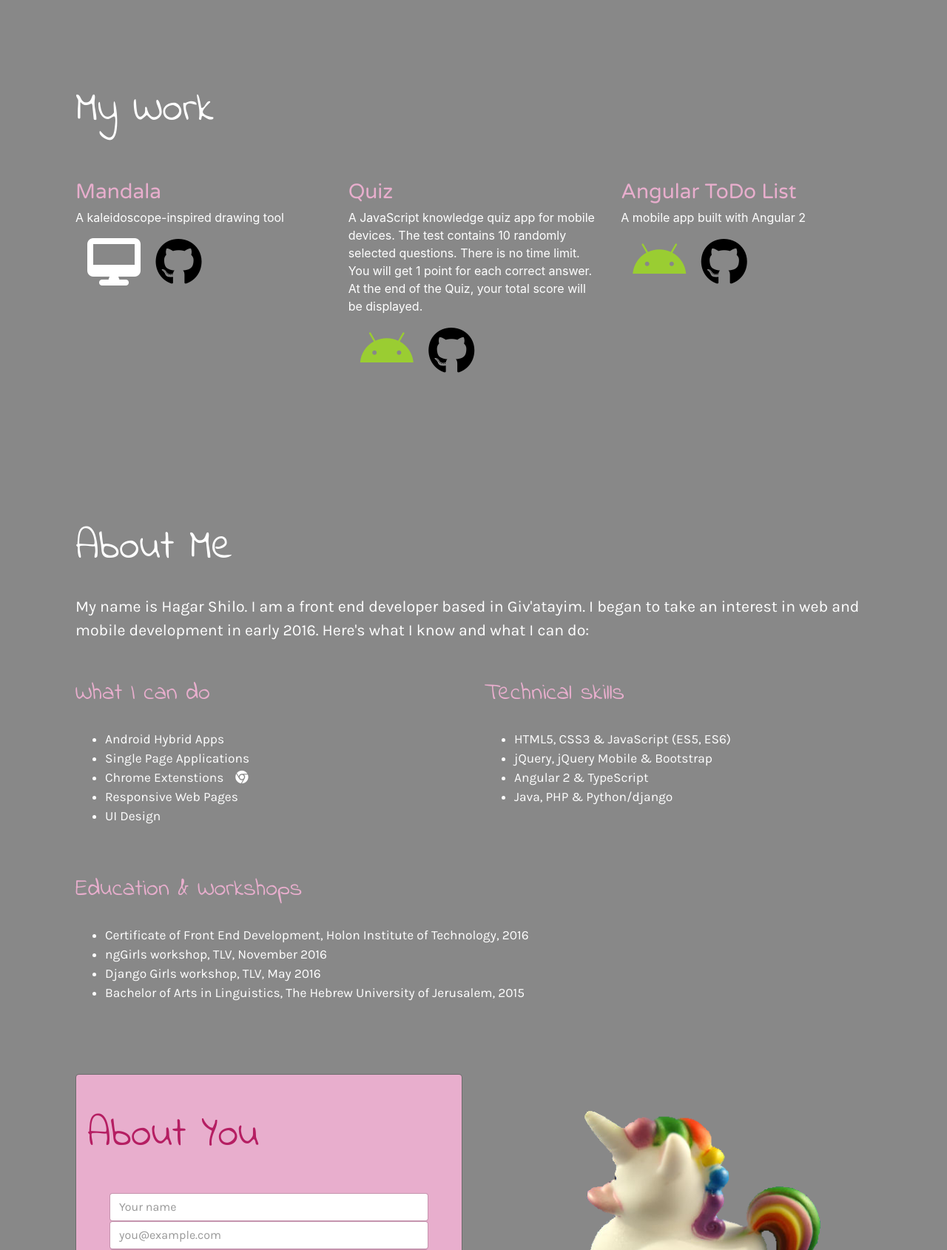
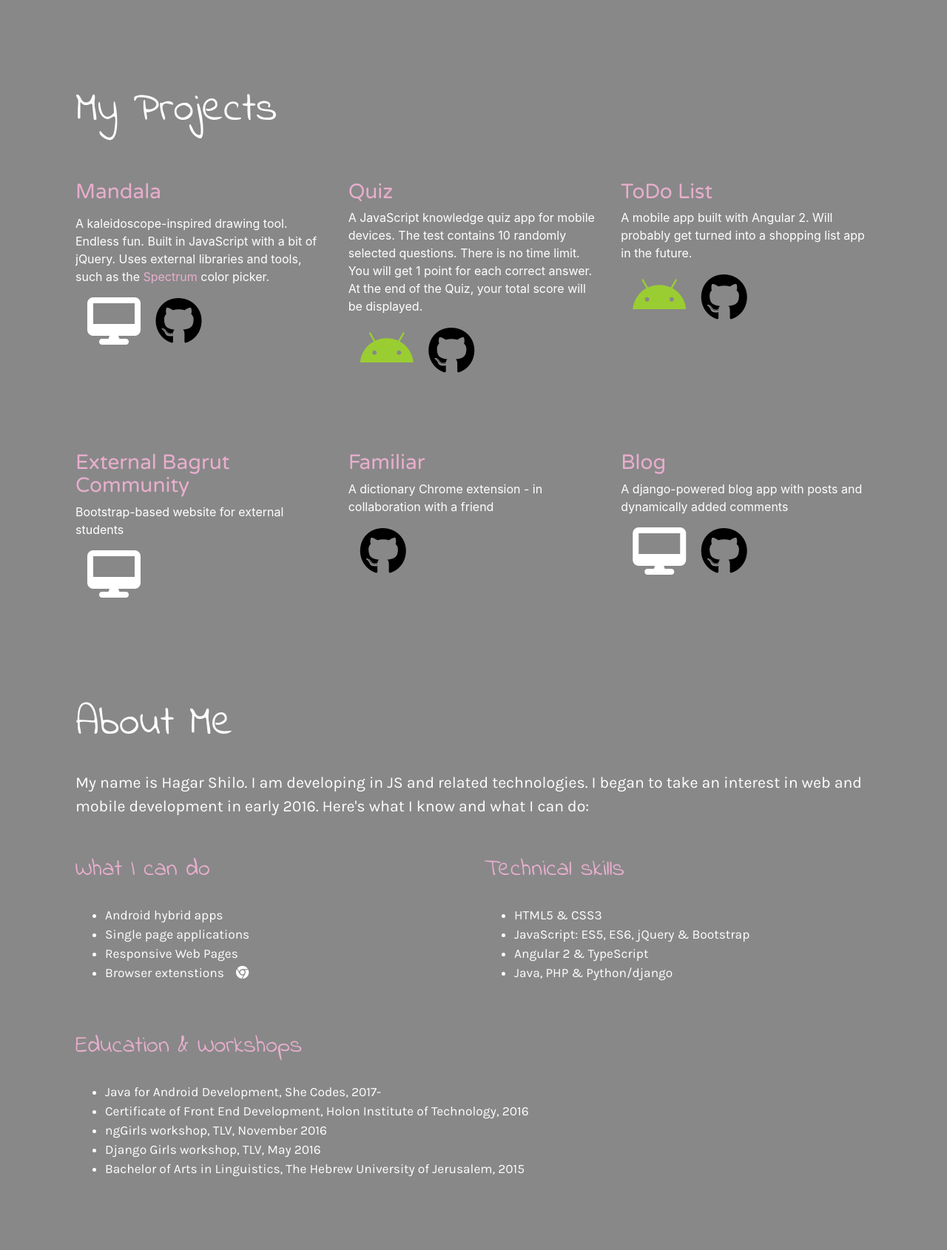
Before and after one commit to strayblues/portfolio, a PHP site: page / in a window 1280 px wide. Shown: the part 110-1800 px from the top of the page at 74% size. Run offline with PHP 8.4, Linux system fonts and the light colour scheme; some libraries are stand-ins or nearby versions; some web fonts are replaced.

Commit message:
Edit some paragraphs & add google analytics snippet

```diff
--- a/includes/aboutyou.php
+++ b/includes/aboutyou.php
@@ -4,6 +4,7 @@
       <div class="contact-form form-horizontal">
         <div class="modal-header">
           <h1 class="modal-light display-4">About You</h1>
+          <h1>NOT READY YETTT</h1>
 
           <div class="confirm"></div>
 
--- a/includes/education.php
+++ b/includes/education.php
@@ -1,7 +1,8 @@
-<div class="row row-about about">
+<div class="row row-about about fade-in-block">
   <div class="col-md-12">
     <h2>Education & Workshops</h2>
     <ul>
+      <li>Java for Android Development, She Codes, 2017-</li>
       <li>Certificate of Front End Development, Holon Institute of Technology, 2016</li>
       <li>ngGirls workshop, TLV, November 2016</li>
       <li>Django Girls workshop, TLV, May 2016</li>
--- a/includes/projects1.php
+++ b/includes/projects1.php
@@ -1,4 +1,4 @@
-<h1 class="display-4">My Work</h1>
+<h1 class="display-4">My Projects</h1>
 <div class="row row-projects">
   <div class="col-md-4">
     <div class="thumbnail thumbnail-mid">
@@ -6,7 +6,7 @@
         <h3>Mandala</h3>
         <p class="app-description-white">
           <?php
-            $p5=file_get_contents("paragraphs/mandala.txt");
+            $p5=file_get_contents("paragraphs/mandala.html");
             echo $p5;
           ?>
         </p>
@@ -29,7 +29,7 @@
         </p>
       </div>
       <div>
-        <a href=""><i class="fa fa-android fa-4x" aria-hidden="true"></i></a>
+        <a href="https://hagarsh.com/quiz"><i class="fa fa-android fa-4x" aria-hidden="true"></i></a>
         <a href="https://github.com/strayblues/android-js-quiz"><i class="fa fa-github fa-4x" aria-hidden="true"></i></a>
       </div>
     </div>
@@ -37,7 +37,7 @@
   <div class="col-md-4">
     <div class="thumbnail thumbnail-mid">
       <div>
-        <h3>Angular ToDo List</h3>
+        <h3>ToDo List</h3>
         <p class="app-description-white">
           <?php
             $p4=file_get_contents("paragraphs/ng.txt");
--- a/includes/projects2.php
+++ b/includes/projects2.php
@@ -1,5 +1,21 @@
 <div class="row">
-  <div class="col-md-6">
+  <div class="col-md-4">
+    <div class="thumbnail thumbnail-mid">
+      <div>
+        <h3>External Bagrut Community</h3>
+        <p class="app-description-white">
+          <?php
+            $p6=file_get_contents("paragraphs/externit.txt");
+            echo $p6;
+          ?>
+        </p>
+      </div>
+      <div>
+        <a href="https://externit.hagarsh.com"><i class="fa fa-desktop fa-4x" aria-hidden="true"></i></a>
+      </div>
+    </div>
+  </div>
+  <div class="col-md-4">
     <div class="thumbnail thumbnail-mid">
       <div>
         <h3>Familiar</h3>
@@ -15,7 +31,7 @@
       </div>
     </div>
   </div>
-  <div class="col-md-6">
+  <div class="col-md-4">
     <div class="thumbnail thumbnail-mid">
       <div>
         <h3>Blog</h3>
--- a/includes/skills.php
+++ b/includes/skills.php
@@ -1,5 +1,5 @@
 <p class="about">
-  My name is Hagar Shilo. I am a front end developer based in Giv'atayim.
+  My name is Hagar Shilo. I am developing in JS and related technologies.
   I began to take an interest in web and mobile development in early 2016.
   Here's what I know and what I can do:
 </p>
@@ -7,18 +7,17 @@
   <div class="col-md-6">
     <h2>What I can do</h2>
     <ul>
-      <li>Android Hybrid Apps</li>
-      <li>Single Page Applications</li>
-      <li>Chrome Extenstions<i class="fa fa-chrome" aria-hidden="true"></i></li>
+      <li>Android hybrid apps</li>
+      <li>Single page applications</li>
       <li>Responsive Web Pages</li>
-      <li>UI Design</li>
+      <li>Browser extenstions<i class="fa fa-chrome" aria-hidden="true"></i></li>
     </ul>
   </div>
   <div class="col-md-6">
     <h2>Technical skills</h2>
       <ul>
-        <li>HTML5, CSS3 & JavaScript (ES5, ES6)</li>
-        <li>jQuery, jQuery Mobile & Bootstrap</li>
+        <li>HTML5 & CSS3</li>
+        <li>JavaScript: ES5, ES6, jQuery & Bootstrap</li>
         <li>Angular 2 & TypeScript</li>
         <li>Java, PHP & Python/django</li>
       </ul>
--- a/index.php
+++ b/index.php
@@ -1,6 +1,16 @@
 <!DOCTYPE html>
 <html lang="en" dir="ltr">
   <head>
+  <script>
+  (function(i,s,o,g,r,a,m){i['GoogleAnalyticsObject']=r;i[r]=i[r]||function(){
+  (i[r].q=i[r].q||[]).push(arguments)},i[r].l=1*new Date();a=s.createElement(o),
+  m=s.getElementsByTagName(o)[0];a.async=1;a.src=g;m.parentNode.insertBefore(a,m)
+  })(window,document,'script','https://www.google-analytics.com/analytics.js','ga');
+
+  ga('create', 'UA-88935594-2', 'auto');
+  ga('send', 'pageview');
+
+  </script>
     <meta charset="utf-8">
     <meta http-equiv="X-UA-Compatible" content="IE=edge">
     <meta name="viewport" content="width=device-width, initial-scale=1, shrink-to-fit=yes">
@@ -33,6 +43,9 @@
       ?>
     </div>
     <div class="container fade-in-block">
+      <?php
+        include("includes/projects2.php");
+      ?>
     </div>
     <!-- skills and such -->
     <div class="container fade-in-block">
@@ -53,7 +66,7 @@
       include("includes/fa-icons.php");
     ?>
       <footer class="ftr-copy">
-        <p>&copy; Hagar Shilo, 2016</p>
+        <p>&copy; Hagar Shilo 2016</p>
       </footer>
     </div>
 
--- /dev/null
+++ b/paragraphs/externit.txt
@@ -0,0 +1 @@
+Bootstrap-based website for external students
--- /dev/null
+++ b/paragraphs/mandala.html
@@ -0,0 +1,9 @@
+<div class="app-description-white">
+  <p>
+  A kaleidoscope-inspired drawing tool. Endless fun. Built in JavaScript with
+  a bit of jQuery. Uses external libraries and tools, such as the
+  <a href="https://bgrins.github.io/spectrum/">Spectrum</a> color picker.
+</p>
+  <p>
+  </p>
+</div>
--- a/paragraphs/mandala.txt
+++ /dev/null
@@ -1 +0,0 @@
-A kaleidoscope-inspired drawing tool
--- a/paragraphs/ng.txt
+++ b/paragraphs/ng.txt
@@ -1 +1 @@
-A mobile app built with Angular 2
+A mobile app built with Angular 2. Will probably get turned into a shopping list app in the future.
```
Also changed, not shown: 1 other file.
